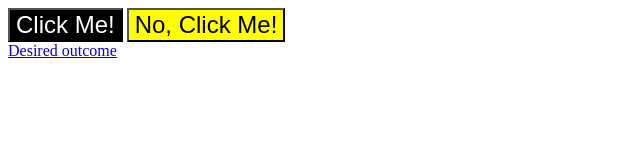
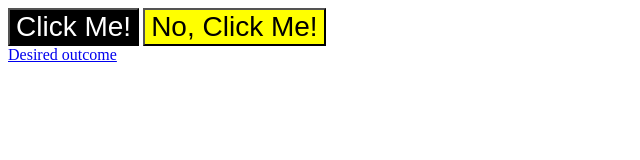
Before and after one commit to briancasio/03-grouping-selectors, a plain HTML site: page index.html in a window 1280 px wide. Shown: the whole page, without its empty margins (0-640 px from the left). Drawn offline with Linux system fonts and the light colour scheme.

Commit message:
Final correction

```diff
--- a/index.html
+++ b/index.html
@@ -27,8 +27,8 @@ Did you make separate rules for the styles unique to each element?
 
 <body>
 
-<button class="both" id="one">Click Me!</button>
-<button class="both" id="two">No, Click Me!</button>
+<button class="first">Click Me!</button>
+<button class="second">No, Click Me!</button>
 <div>
 <a href="https://github.com/TheOdinProject/css-exercises/blob/main/foundations/03-grouping-selectors/desired-outcome.png" target="_blank">
 Desired outcome</a>
--- a/styles.css
+++ b/styles.css
@@ -1,13 +1,14 @@
-.both {
-font-size: 24px;
+.first,
+.second  {
+font-size: 28px;
 font: Helvetica, "Times New Roman", sans-serif;
 }
 
-#one {
+.first {
 background-color: black;
 color: white;
 }
 
-#two{
+.second {
 background-color: yellow;
 }
```
